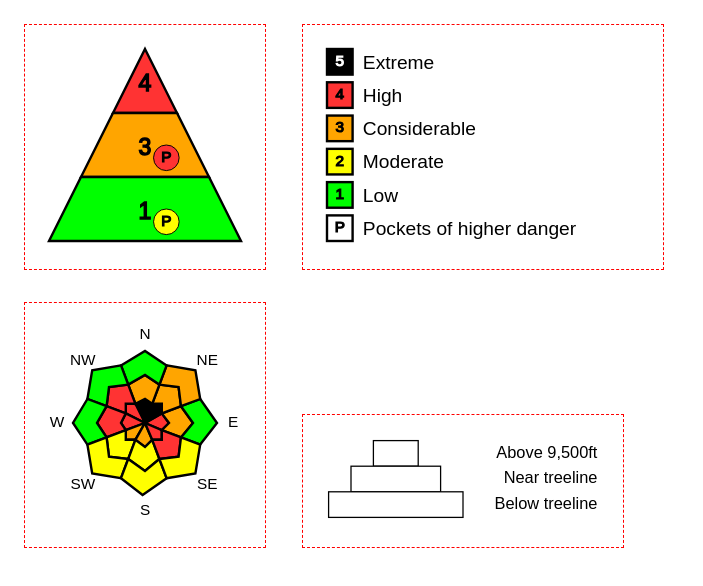
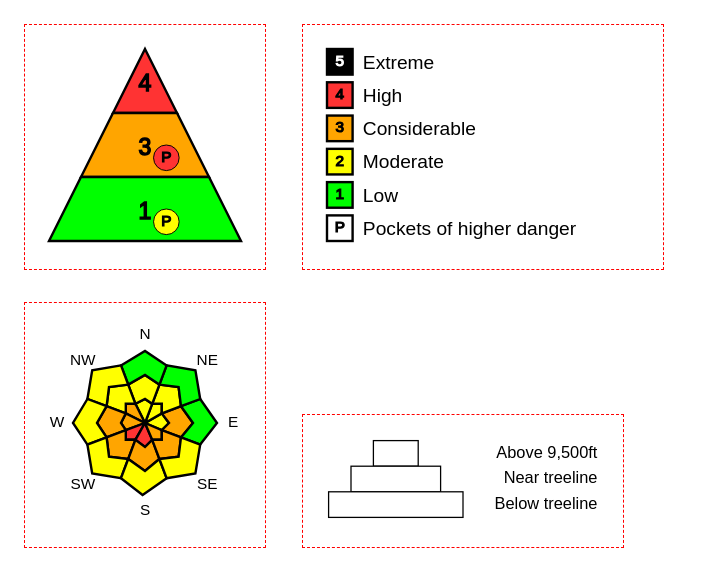
Before and after one commit to yemble/av-graphics, a website: page example.html in a window 1280 px wide. Shown: the whole page, without its empty margins (0-703 px from the left). Drawn offline with Linux system fonts and the light colour scheme.

Commit message:
compass layout in data

```diff
--- a/example.html
+++ b/example.html
@@ -56,9 +56,21 @@
 
 			AvGraphics.drawRose(document.getElementById('rose1'), {
 				data : [
-					{"dangers": {"n" : 5, "ne": 5, "e": 4, "se": 4, "s" : 3, "sw": 3, "w": 4, "nw": 4}},
-					{"dangers": {"n" : 3, "ne": 3, "e": 3, "se": 4, "s" : 2, "sw": 2, "w": 4, "nw": 4}},
-					{"dangers": {"n" : 1, "ne": 3, "e": 1, "se": 2, "s" : 2, "sw": 2, "w": 1, "nw": 1}}
+					{"dangers": {
+						"nw": 3, "n": 2, "ne": 2,
+						"w":  3,         "e":  2,
+						"sw": 4, "s": 4, "se": 3
+					}},
+					{"dangers": {
+						"nw": 2, "n": 2, "ne": 2,
+						"w":  3,         "e":  3,
+						"sw": 3, "s": 3, "se": 3
+					}},
+					{"dangers": {
+						"nw": 2, "n": 1, "ne": 1,
+						"w":  2,         "e":  1,
+						"sw": 2, "s": 2, "se": 2
+					}},
 				]
 			});
 
```
